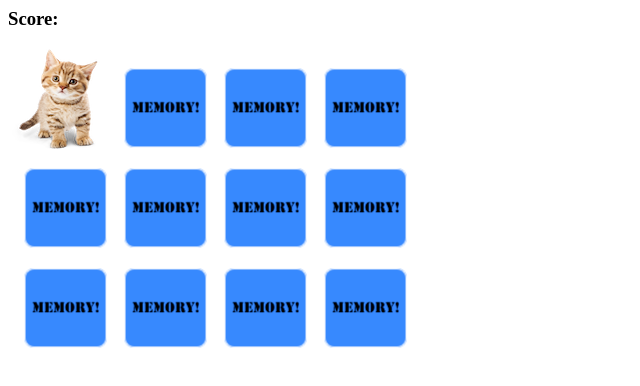
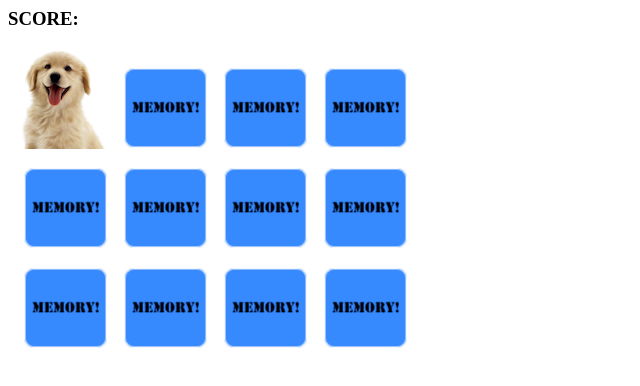
Before and after one commit to Bones81/Memory_Game, a plain HTML site: page index.html in a window 1280 px wide. Both pictures are taken after a click on the picture 58 px from the left and 98 px from the top of the page. Shown: the whole page, without its empty margins (0-640 px from the left). Drawn offline with Linux system fonts and the light colour scheme.

Commit message:
Rebuild entire application without video guidance.

```diff
--- a/app.js
+++ b/app.js
@@ -1,73 +1,72 @@
 document.addEventListener('DOMContentLoaded', () => {
 
   //card options
-  const cardArray = [
+  const cardsArray = [
     {
-      name: 'fish',
-      img: 'images/fish.png'
+      name: 'cat',
+      url: 'images/cat.png'
+    },
+    {
+      name: 'cat',
+      url: 'images/cat.png'
+    },
+    {
+      name: 'dog',
+      url: 'images/dog.png'
+    },
+    {
+      name: 'dog',
+      url: 'images/dog.png'
+    },
+    {
+      name: 'tiger',
+      url: 'images/tiger.png'
+    },
+    {
+      name: 'tiger',
+      url: 'images/tiger.png'
+    },
+    {
+      name: 'hat',
+      url: 'images/hat.png'
+    },
+    {
+      name: 'hat',
+      url: 'images/hat.png'
     },
     {
       name: 'fish',
-      img: 'images/fish.png'
+      url: 'images/fish.png'
     },
     {
-      name: 'cat',
-      img: 'images/cat.png'
-    },
-    {
-      name: 'cat',
-      img: 'images/cat.png'
-    },
-    {
-      name: 'dog',
-      img: 'images/dog.png'
-    },
-    {
-      name: 'dog',
-      img: 'images/dog.png'
+      name: 'fish',
+      url: 'images/fish.png'
     },
     {
       name: 'lizard',
-      img: 'images/lizard.png'
+      url: 'images/lizard.png'
     },
     {
       name: 'lizard',
-      img: 'images/lizard.png'
-    },
-    {
-      name: 'hat',
-      img: 'images/hat.png'
-    },
-    {
-      name: 'hat',
-      img: 'images/hat.png'
-    },
-    {
-      name: 'tiger',
-      img: 'images/tiger.png'
-    },
-    {
-      name: 'tiger',
-      img: 'images/tiger.png'
+      url: 'images/lizard.png'
     }
   ];
 
-  cardArray.sort(() => 0.5 - Math.random());
+  cardsArray.sort( () => 0.5 - Math.random());
 
-  const grid = document.querySelector('.grid');
+  const grid = document.getElementById('grid');
   const resultDisplay = document.getElementById('result');
-  let cardsChosen = []
-  let cardsChosenId = []
-  let cardsWon = []
+  let cardsChosen = [];
+  let cardsChosenId = [];
+  let cardsWon = [];
 
-  //create your board
+  //create a board
   function createBoard() {
-    for (let i=0; i<cardArray.length; i++) {
-      let card = document.createElement(
-        'img');
+    for (let i=0; i<cardsArray.length; i++) {
+      let card = document.createElement('img');
       card.setAttribute('src', 'images/card_back.png');
       card.setAttribute('data-id', i);
-      card.addEventListener('click', flipCard)
+      card.addEventListener('click', flipCard);
       grid.appendChild(card);
     }
   }
@@ -78,39 +77,36 @@ document.addEventListener('DOMContentLoaded', () => {
     const optionOneId = cardsChosenId[0];
     const optionTwoId = cardsChosenId[1];
     if (cardsChosen[0] === cardsChosen[1]) {
-      alert('You found a match')
+      alert("You found a match!");
       cards[optionOneId].setAttribute('src', 'images/white.png');
       cards[optionTwoId].setAttribute('src', 'images/white.png');
       cards[optionOneId].removeEventListener('click', flipCard);
       cards[optionTwoId].removeEventListener('click', flipCard);
       cardsWon.push(cardsChosen);
-      console.log(cardsWon, cardsChosen, cardsChosenId)
+      resultDisplay.textContent = cardsWon.length;
+      if (cardsWon.length === cardsArray.length/2) {
+        resultDisplay.textContent = "Congratulations! You matched all the cards!";
+      }
     } else {
       cards[optionOneId].setAttribute('src', 'images/card_back.png');
       cards[optionTwoId].setAttribute('src', 'images/card_back.png');
-      alert('Sorry, try again');
+      alert("Sorry. Try again.");
     }
     cardsChosen = [];
     cardsChosenId = [];
-    resultDisplay.textContent = cardsWon.length;
-    if (cardsWon.length === cardArray.length/2) {
-      resultDisplay.textContent = "Congratulations! You've matched all the cards!"
-    }
   }
-
-
-  //flip your card
 
   function flipCard() {
     let cardId = this.getAttribute('data-id');
-    cardsChosen.push(cardArray[cardId].name);
+    cardsChosen.push(cardsArray[cardId].name);
     cardsChosenId.push(cardId);
-    this.setAttribute('src', cardArray[cardId].img);
+    this.setAttribute('src', cardsArray[cardId].url);
     if (cardsChosen.length === 2) {
       setTimeout(checkForMatch, 500);
     }
   }
 
+
   createBoard();
 
-});
+})
--- a/index.html
+++ b/index.html
@@ -5,13 +5,13 @@
   <meta name="viewport" content="width=device-width, initial-scale=1.0">
   <title>Memory Game!</title>
   <link rel="stylesheet" href="style.css">
-  <script src="app.js" charset="utf-8"></script>
+  <script src="app.js"></script>
 
 </head>
 <body>
-  <h3>Score: <span id="result"></span></h3>
+  <h3>SCORE: <span id="result"></span></h3>
 
-  <div class="grid">
+  <div id="grid">
 
   </div>
 
--- a/style.css
+++ b/style.css
@@ -1,6 +1,6 @@
-.grid {
+#grid {
+  height: 300px;
+  width: 400px;
   display: flex;
   flex-wrap: wrap;
-  height: 300px;
-  width: 400px;
 }
```
